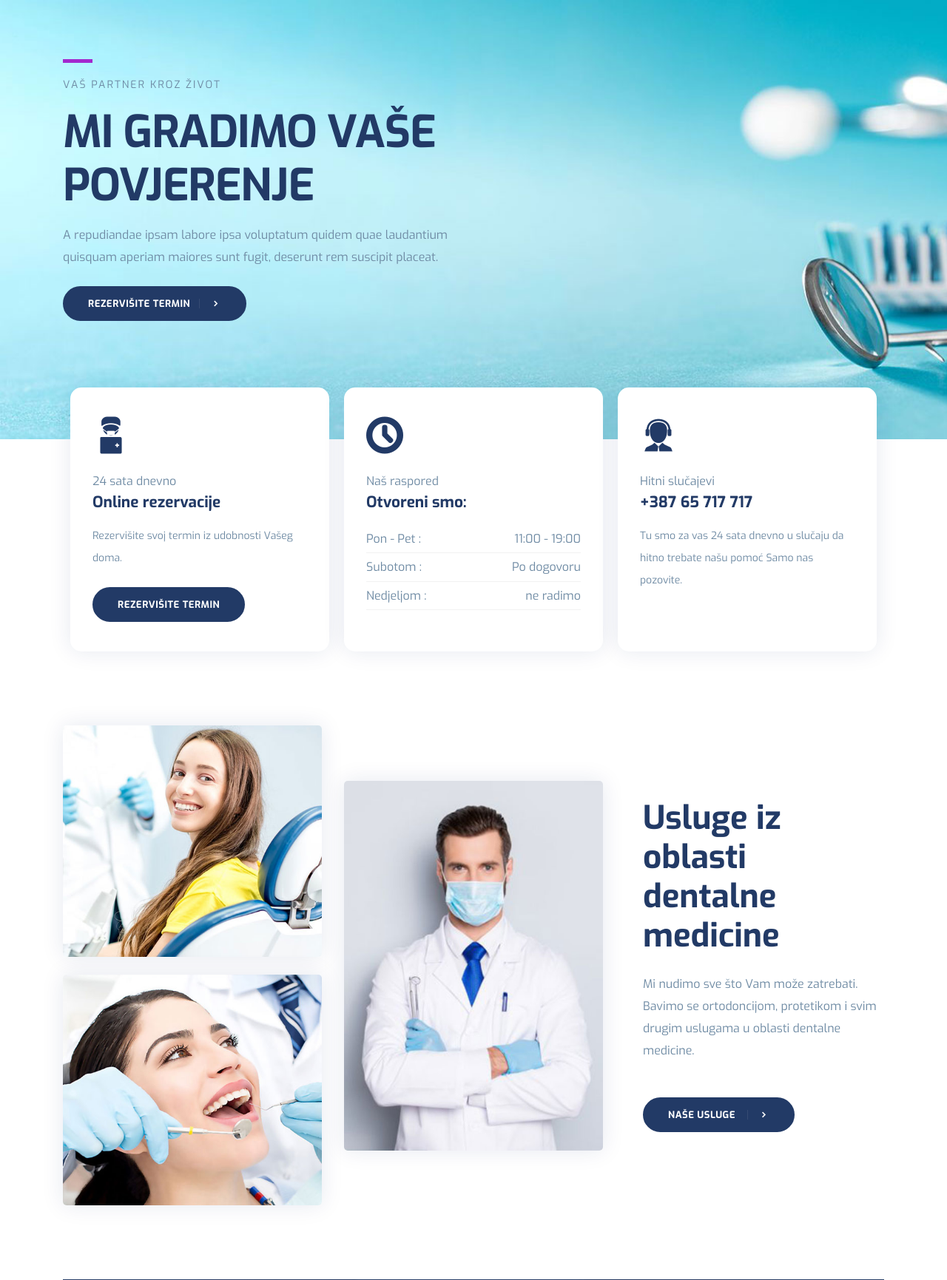
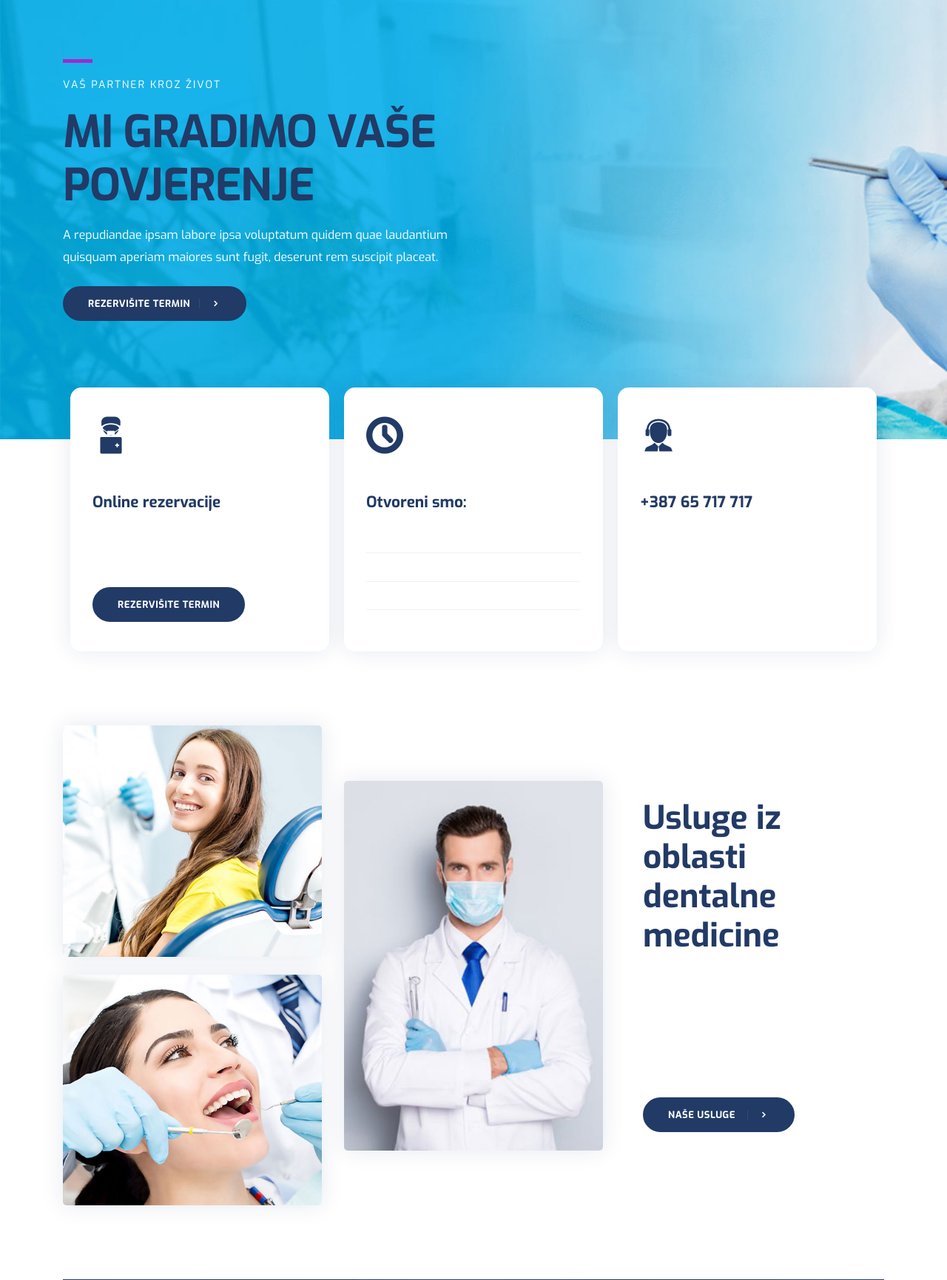
Before and after one commit to kico0304/dentalux, a PHP site: page / in a window 1280 px wide. Shown: the part 169-1900 px from the top of the page at 74% size. Run offline with PHP 8.4, Linux system fonts and the light colour scheme.

Commit message:
image changed

```diff
--- a/css/style.css
+++ b/css/style.css
@@ -21,7 +21,7 @@ body {
   font-family: "Exo", sans-serif;
   -webkit-font-smoothing: antialiased;
   font-size: 16px;
-  color: #6F8BA4;
+  color: #fff;
   font-weight: 400;
 }
 
@@ -479,7 +479,7 @@ a:focus {
   position: relative;
   overflow: hidden;
   background: #fff;
-  background: url("../images/bg/slider-bg-1.jpg") no-repeat;
+  background: url("../images/bg/slider-bg-3.jpg") no-repeat;
   background-size: cover;
   min-height: 550px;
 }
--- a/test.txt
+++ /dev/null
@@ -1 +0,0 @@
-Test
```
Also changed, not shown: images/bg/slider-bg-3.jpg (added).
